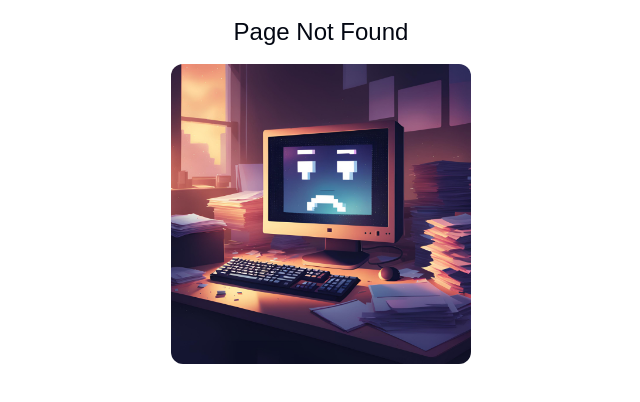
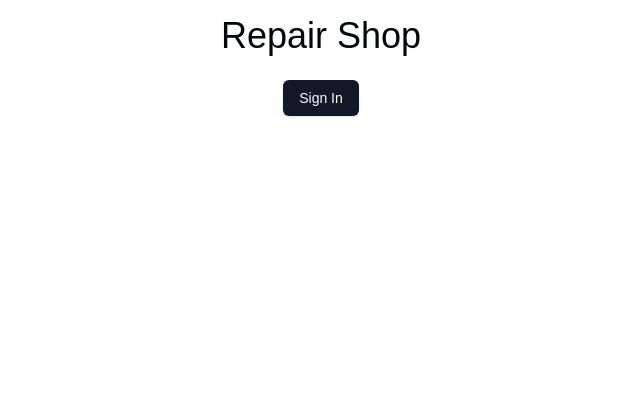
Before and after one commit to mariolazzari/repairshop-dg, a Next.js app: page /login in a window 1280 px wide. Before the commit this address had no page. Shown: the top 402 px of the page, without its empty margins (319-959 px from the left). Built offline with nearby package versions, Linux system fonts and the light colour scheme.

Commit message:
Added login page

```diff
--- a/package.json
+++ b/package.json
@@ -9,6 +9,7 @@
     "lint": "next lint"
   },
   "dependencies": {
+    "@kinde-oss/kinde-auth-nextjs": "^2.4.3",
     "@radix-ui/react-dropdown-menu": "^2.1.2",
     "@radix-ui/react-icons": "^1.3.0",
     "@radix-ui/react-slot": "^1.1.0",
--- a/src/app/(rs)/layout.tsx
+++ b/src/app/(rs)/layout.tsx
@@ -3,7 +3,7 @@ import { Layout } from "@/types/Layout";
 
 async function RSLayout({ children }: Layout) {
   return (
-    <div className="mx-auto w-full max-w-7xl">
+    <div className="w-full mx-auto max-w-7xl">
       <Header />
       <div className="px-4 py-2">{children}</div>
     </div>
--- /dev/null
+++ b/src/app/api/auth/[kindeAuth]/route.ts
@@ -0,0 +1,3 @@
+import { handleAuth } from "@kinde-oss/kinde-auth-nextjs/server";
+
+export const GET = handleAuth();
--- /dev/null
+++ b/src/app/login/page.tsx
@@ -0,0 +1,19 @@
+import {
+  // RegisterLink,
+  LoginLink,
+} from "@kinde-oss/kinde-auth-nextjs/components";
+import { Button } from "@/components/ui/button";
+
+function LoginPage() {
+  return (
+    <main className="flex flex-col items-center gap-6 p-4 text-4xl h-dvh">
+      <h1>Repair Shop</h1>
+
+      <Button asChild>
+        <LoginLink>Sign In</LoginLink>
+      </Button>
+    </main>
+  );
+}
+
+export default LoginPage;
```
Also changed, not shown: 1 other file (tests, documents, lock files or other folders).
